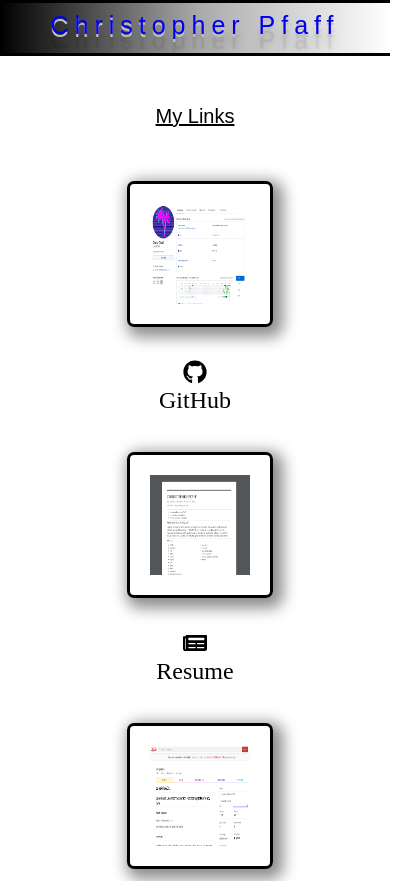
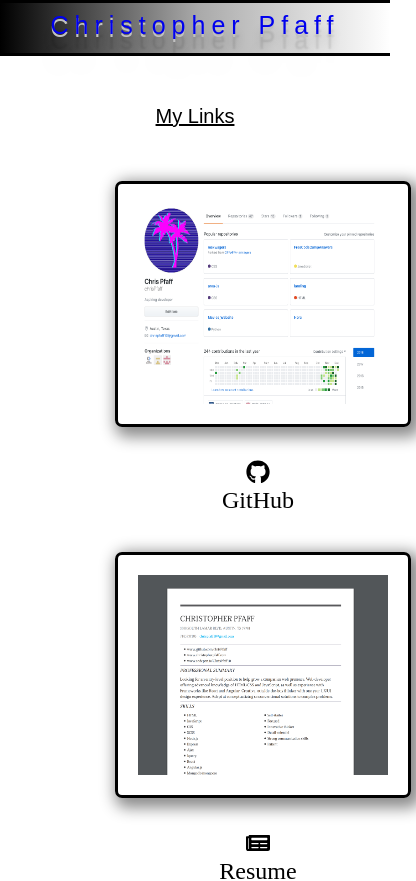
Before and after one commit to chrisPfaff/pfBlog, a React app: page /links in a window 390 px wide. Shown: the top 881 px of the page, 416 px wide, since content can reach past the window. Built offline with nearby package versions, Linux system fonts and the light colour scheme; a web font is replaced by a local one.

Commit message:
changed link styles to match about card style

```diff
--- a/src/client/styles/linkbox.scss
+++ b/src/client/styles/linkbox.scss
@@ -20,7 +20,7 @@
 
 @media only screen and (max-width: 755px) {
   .linkImg {
-    height: 150px;
+    height: 250px;
     width: 300px;
     border: solid black;
     padding: 20px;
@@ -33,8 +33,8 @@
 
 @media only screen and (max-width: 577px) {
   .linkImg {
-    height: 100px;
-    width: 100px;
+    height: 200px;
+    width: 250px;
     border: solid black;
     padding: 20px;
     border-radius: 7px;
```
Also changed, not shown: bundle.js.
